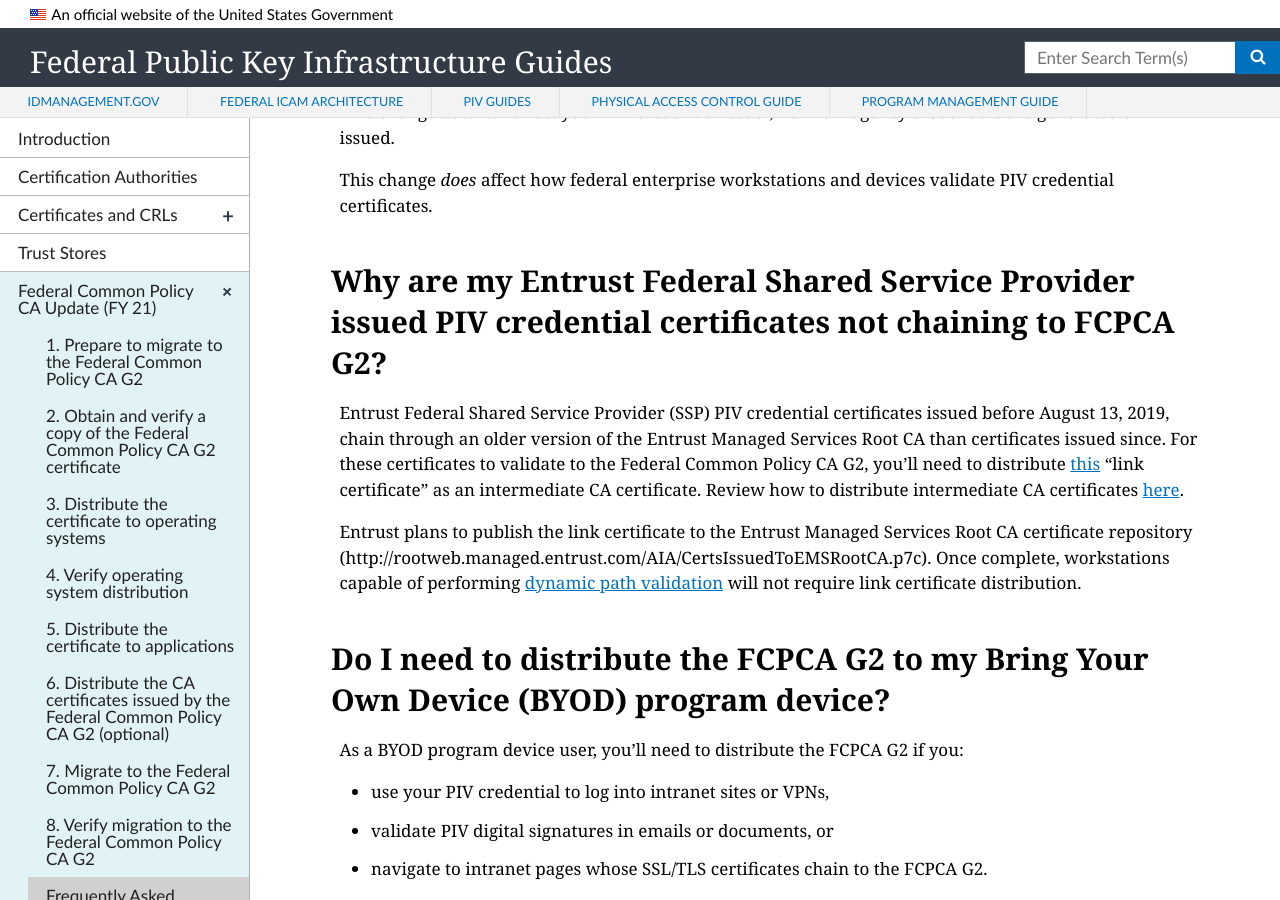
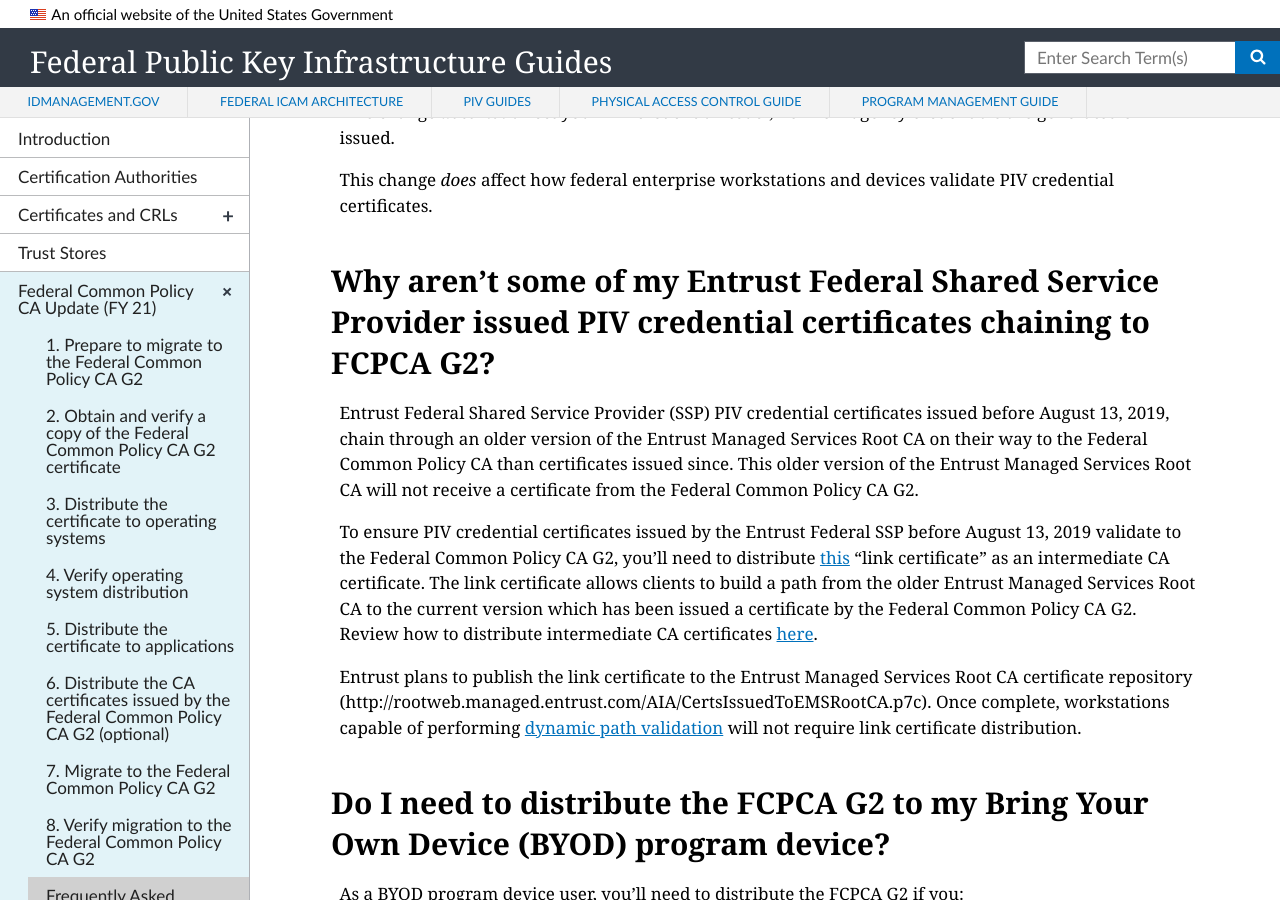
Before and after one commit to GSA/fpki-guides, a Jekyll site: the page built from _common/09_faq.md, in a window 1280 px wide and 900 px high, scrolled down 7886 px. Built offline with Jekyll 4.4.1, drawn with Linux system fonts in a browser that asks for light colours; nearby versions of some CDN libraries; some of the changed text lies outside the part shown.

Commit message:
Update 09_faq.md

```diff
--- a/_common/09_faq.md
+++ b/_common/09_faq.md
@@ -16,7 +16,7 @@ permalink: common/faq/
 - [What errors can occur in iOS if I don’t distribute the FCPCA G2?](#what-errors-can-occur-in-ios-if-i-dont-distribute-the-fcpca-g2)
 - [How can I verify that the FCPCA G2 has been successfully distributed to my workstation or device?](#how-can-i-verify-that-the-fcpca-g2-has-been-successfully-distributed-to-my-workstation-or-device)
 - [My agency gets PIV cards from [Issuer Name]. I won’t be affected by this change, right?](#do-i-need-to-distribute-the-fcpca-g2-to-my-bring-your-own-device-byod-program-device)
-- [Why are my Entrust Federal Shared Service Provider issued PIV credential certificates not chaining to FCPCA G2?](#why-are-my-entrust-federal-shared-service-provider-issued-piv-credential-certificates-not-chaining-to-fcpca-g2)
+- [Why aren't some of my Entrust Federal Shared Service Provider issued PIV credential certificates chaining to FCPCA G2?](#why-arent-some-of-my-entrust-federal-shared-service-provider-issued-piv-credential-certificates-chaining-to-fcpca-g2)
 - [Do I need to distribute the FCPCA G2 to my Bring Your Own Device (BYOD) program device?](#do-i-need-to-distribute-the-fcpca-g2-to-my-bring-your-own-device-byod-program-device)
 
 
@@ -113,9 +113,11 @@ This change *does not* affect your PIV credential issuer, nor how agency credent
 
 This change *does* affect how federal enterprise workstations and devices validate PIV credential certificates.
 
-## Why are my Entrust Federal Shared Service Provider issued PIV credential certificates not chaining to FCPCA G2?
+## Why aren't some of my Entrust Federal Shared Service Provider issued PIV credential certificates chaining to FCPCA G2?
 
-Entrust Federal Shared Service Provider (SSP) PIV credential certificates issued before August 13, 2019, chain through an older version of the Entrust Managed Services Root CA than certificates issued since.  For these certificates to validate to the Federal Common Policy CA G2, you'll need to distribute [this]({{site.baseurl}}/certs/Entrust_Managed_Services_Root_CA_Link.cer) "link certificate" as an intermediate CA certificate.  Review how to distribute intermediate CA certificates [here]({{site.baseurl}}/common/certificates/).
+Entrust Federal Shared Service Provider (SSP) PIV credential certificates issued before August 13, 2019, chain through an older version of the Entrust Managed Services Root CA on their way to the Federal Common Policy CA than certificates issued since.  This older version of the Entrust Managed Services Root CA will not receive a certificate from the Federal Common Policy CA G2.
+
+To ensure PIV credential certificates issued by the Entrust Federal SSP before August 13, 2019 validate to the Federal Common Policy CA G2, you'll need to distribute [this]({{site.baseurl}}/certs/Entrust_Managed_Services_Root_CA_Link.cer) "link certificate" as an intermediate CA certificate.  The link certificate allows clients to build a path from the older Entrust Managed Services Root CA to the current version which has been issued a certificate by the Federal Common Policy CA G2.  Review how to distribute intermediate CA certificates [here]({{site.baseurl}}/common/certificates/).
 
 Entrust plans to publish the link certificate to the Entrust Managed Services Root CA certificate repository (http://rootweb.managed.entrust.com/AIA/CertsIssuedToEMSRootCA.p7c). Once complete, workstations capable of performing [dynamic path validation](https://fpki.idmanagement.gov/truststores/#how-do-i-set-dynamic-path-validation-for-the-microsoft-trust-store-in-windows-operating-systems\) will not require link certificate distribution.
 
```
